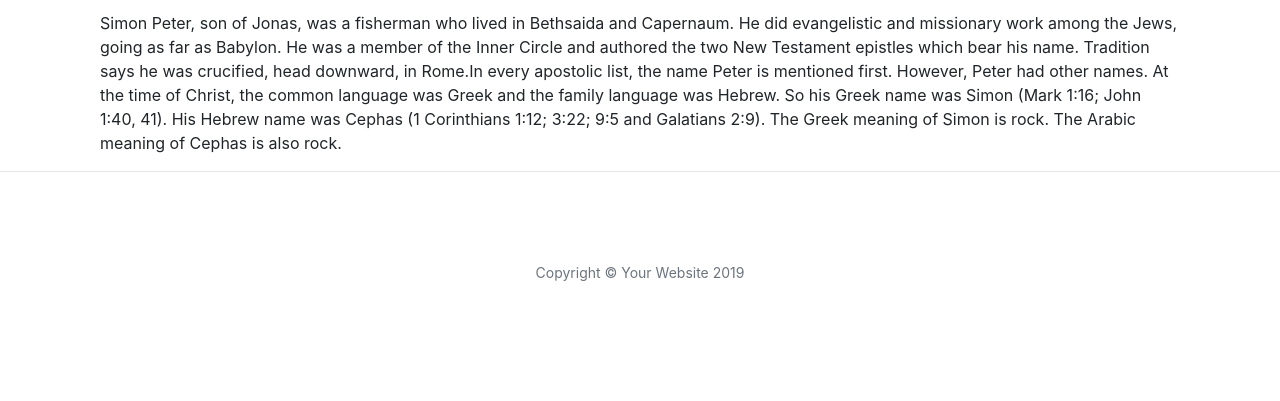
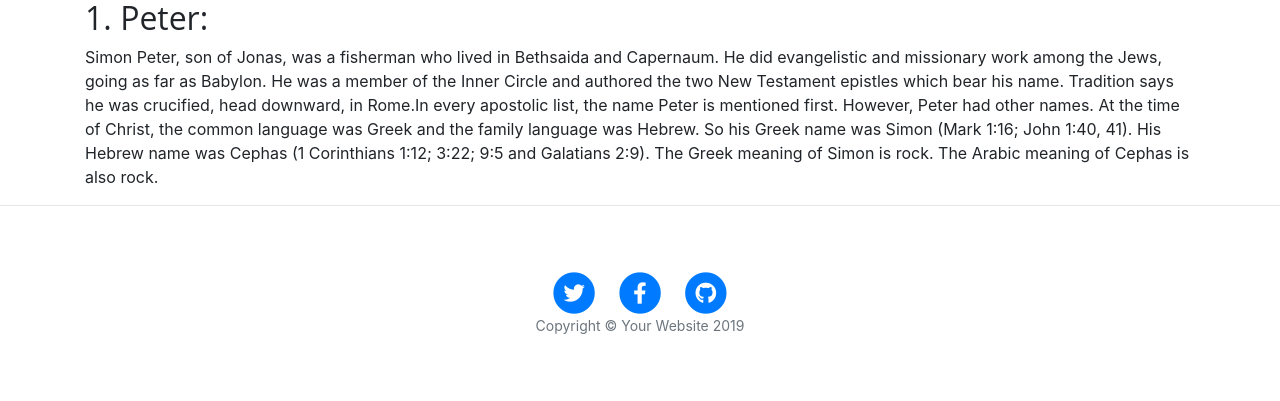
Before and after one commit to ninos77/Chat_app_flask, a Flask app: page /about/peter in a window 1280 px wide. Shown: the part 1135-1536 px from the top of the page. Before the commit the page ends 1416 px from the top, so only its background shows below. Run offline with Flask 2, Linux system fonts and the light colour scheme; some libraries are stand-ins or nearby versions.

Commit message:
add another atribute to data json(Nr)

```diff
--- a/data/disciples.json
+++ b/data/disciples.json
@@ -1,25 +1,26 @@
 [
-    {"Name":"Peter",
+    {"Nr":1,
+    "Name":"Peter",
     "short_descreption":"Simon Peter, son of Jonas, was a fisherman who lived in Bethsaida and Capernaum....",
     "long_descreption":"Simon Peter, son of Jonas, was a fisherman who lived in Bethsaida and Capernaum. He did evangelistic and missionary work among the Jews, going as far as Babylon. He was a member of the Inner Circle and authored the two New Testament epistles which bear his name. Tradition says he was crucified, head downward, in Rome.In every apostolic list, the name Peter is mentioned first. However, Peter had other names. At the time of Christ, the common language was Greek and the family language was Hebrew. So his Greek name was Simon (Mark 1:16; John 1:40, 41). His Hebrew name was Cephas (1 Corinthians 1:12; 3:22; 9:5 and Galatians 2:9). The Greek meaning of Simon is rock. The Arabic meaning of Cephas is also rock.",
     "image_source":"https://bibleinfo.s3-us-west-2.amazonaws.com/images/disciples/peter-opt.jpg",
     "url":"peter"
     },
-    {
+    {   "Nr":2,
         "Name":"James",
         "short_descreption":"James, the Elder, Boanerges, son of Zebedee and Salome, brother of John the Apostle; ....",
         "long_descreption":"James, the Elder, Boanerges, son of Zebedee and Salome, brother of John the Apostle; a fisherman who lived in Bethsaida, Capernaum and Jerusalem. He preached in Jerusalem and Judea and was beheaded by Herod, AD 44 (Acts 12:1,2). He was a member of the Inner Circle, so called because they were accorded special privileges. The New Testament tells us very little about James. His name never appears apart from that of his brother, John. They were an inseparable pair (Mark 1:19-20; Matthew 4:21; Luke 5:1-11).He was a man of courage and forgiveness, a man without jealousy, living in the shadow of John, a man of extraordinary faith. He was the first of the twelve to become a martyr. His symbol is three shells, the sign of his pilgrimage by the sea.",
         "image_source":"https://bibleinfo.s3-us-west-2.amazonaws.com/images/disciples/james-greater-opt.jpg",
         "url":"james"
     },
-    {
+    {   "Nr":3,
         "Name":"John",
         "short_descreption":"John Boanerges, son of Zebedee and Salome, brother of James, the Apostle.....",
         "long_descreption":"John Boanerges, son of Zebedee and Salome, brother of James, the Apostle. He was known as the Beloved Disciple. A fisherman who lived in Bethsaida, Capernaum and Jerusalem, he was a member of the Inner Circle. He wrote the Gospel of John, I John, II John, III John and Revelation. He preached among the churches of Asia Minor. Banished to the Isle of Patmos, he was later freed and died a natural death. John was one of the prominent Apostles. He is mentioned in many places in the New Testament. He was a man of action; he was very ambitious; and a man with an explosive temper and an intolerant heart. His second name was Boanerges, which means son of Thunder. He and his brother, James, came from a more well-to-do family than the rest of the 12 Apostles. Since his father had hired servants in his fishing business (Mark 1:20) he may have felt himself above the rest. He was close to Peter. They were acting together in the ministry. Peter, however, was always the spokesman for the band.",
         "image_source":"https://bibleinfo.s3-us-west-2.amazonaws.com/images/disciples/john-opt.jpg",
         "url":"john"
     },
-    {
+    {   "Nr":4,
         "Name":"Andrew",
         "short_descreption":"Andrew was the brother of Peter, and a son of Jonas. He lived in Bethsaida and Capernaum and was a fisherman before Jesus called him.....",
         "long_descreption":"Andrew was the brother of Peter, and a son of Jonas. He lived in Bethsaida and Capernaum and was a fisherman before Jesus called him. Originally he was a disciple of John the Baptist (Mark 1:16-18). Andrew brought his brother, Peter, to Jesus (John 1:40). He is the first to have the title of Home and Foreign Missionary. He is claimed by three countries as their Patron Saint-Russia, Scotland and Greece. Many scholars say that he preached in Scythia, Greece and Asia Minor.Andrew introduced others to Jesus. Although circumstances placed him in a position where it would have been easy for him to become jealous and resentful, he was optimistic and well content in second place. His main purpose in life was to bring others to the master.",
--- a/templates/about.html
+++ b/templates/about.html
@@ -11,7 +11,7 @@
 	<div class="col-md-7">
 		<h3>{{loop.index}}.  {{ disciple.Name }}</h3>
 		<p>{{ disciple.short_descreption}}</p>
-        <div class="text-right"><a href="/about/{{disciple.url}}">Read more..</a></div>
+        <div class="text-right"><a href="/about/{{disciple.url}}"><u>Read more..<i class="fa fa-angle-right"></i></u></a></div>
 	</div>
 	 <div class="col-md-5">
 		<img class="featurette-image img-responsive" src="{{disciple.image_source }}" alt="">
@@ -23,7 +23,7 @@
     <div class="col-md-7">
 		<h3>{{loop.index}}.  {{ disciple.Name }}</h3>
 		<p>{{ disciple.short_descreption}}</p>
-        <div class="text-right"><a href="/about/{{disciple.url}}">Read more..</a></div>
+        <div class="text-right"><a href="/about/{{disciple.url}}"><u>Read more..<i class="fa fa-angle-right"></i></u></a></div>
 	</div>
      {% endif %}
 	</div>
--- a/templates/base.html
+++ b/templates/base.html
@@ -4,6 +4,10 @@
     <meta charset="UTF-8">
     <meta name="viewport" content="width=device-width, initial-scale=1.0">
     <meta http-equiv="X-UA-Compatible" content="ie=edge">
+    	<!--FontAwesome Font Style -->
+	<link rel="stylesheet" href="https://stackpath.bootstrapcdn.com/font-awesome/4.7.0/css/font-awesome.min.css">
+	<link rel="stylesheet" href="https://use.fontawesome.com/releases/v5.12.1/css/all.css">
+	<link rel="stylesheet" href="https://use.fontawesome.com/releases/v5.12.1/css/v4-shims.css">
     <link rel="stylesheet" href="{{ url_for('static',filename='css/clean-blog.css')}}">
     <link rel="stylesheet" href="{{ url_for('static',filename='css/style.css')}}">
     <link rel="stylesheet" href="{{ url_for('static',filename='vendor/bootstrap/css/bootstrap.min.css')}}">
--- a/templates/disciples.html
+++ b/templates/disciples.html
@@ -2,12 +2,15 @@
 
 
 <div class="row">
-<div class="col-md5">
+<div class="col-md-5">
  <img src="{{ disciple.image_source }} ">
- <h2 class="col-md-7">{{ disciple.Name}}</h2>
 </div>
 </div>
-<div class="col-md-12">{{ disciple.long_descreption }}</div>
+<h2>{{disciple.Nr}}. {{ disciple.Name}}: </h2>
+<div class="row">
+<div class="col-lg-12">{{ disciple.long_descreption }}</div>
+</div>
+
 
 
 {% endblock %}
```
